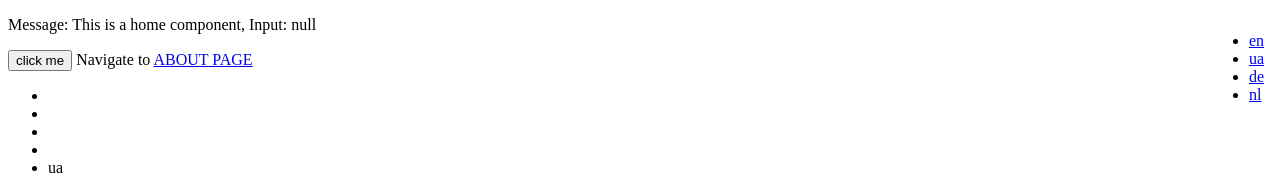
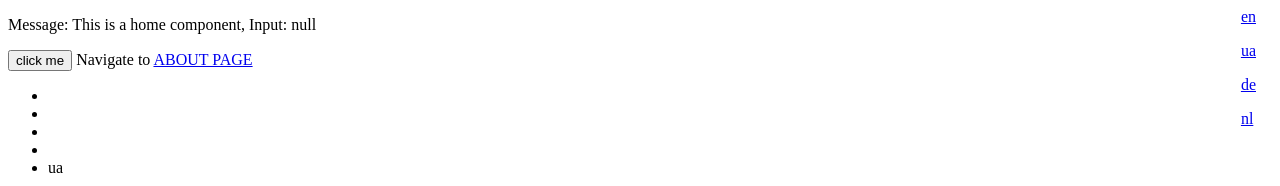
Before and after one commit to RouDePH/angular-haras-space, an Angular app: page /ua in a window 1280 px wide. Shown: the top 186 px of the page. Built offline with nearby package versions, Linux system fonts and the light colour scheme.

Commit message:
refactor

```diff
--- a/src/app/app.css
+++ b/src/app/app.css
@@ -0,0 +1,6 @@
+* {
+  margin: 0;
+  padding: 0;
+  box-sizing: border-box;
+  -webkit-box-sizing: border-box;
+}
--- a/src/app/locale-switch/locale-switch.css
+++ b/src/app/locale-switch/locale-switch.css
@@ -1,6 +1,20 @@
-div {
+ul {
   position: absolute;
   top: 0;
   right: 0;
   margin: 1rem;
+  list-style-type: none;
+  margin-block-start: 0px;
+  margin-block-end: 0px;
+  padding-inline-start: 0px;
 }
+
+li {
+  display: flex;
+
+}
+
+a {
+  padding: 0.5rem;
+
+}
--- a/src/app/locale-switch/locale-switch.html
+++ b/src/app/locale-switch/locale-switch.html
@@ -1,4 +1,3 @@
-<div>
 <ul>
   @for (locale of locales; track locale ){
   <li>
@@ -6,4 +5,3 @@
   </li>
   }
 </ul>
-</div>
--- a/src/app/pages/home/home-component.ts
+++ b/src/app/pages/home/home-component.ts
@@ -4,6 +4,7 @@ import { LocaleLink } from '../../../locale/locale.link';
 import { UserContext } from '../../user.context';
 import { PATH } from '../../app.paths';
 import { TranslatePipe } from '../../../locale/translate.pipe';
+import { JsonPipe } from '@angular/common';
 
 @Component({
   selector: 'app-home-component',
@@ -24,6 +25,6 @@ export class HomeComponent {
   constructor(public userCtx: UserContext) {}
 
   getMessage = computed<string>(
-    () => `Message: ${this.message}, Input: ${''} ${this.userCtx.user()}`
+    () => `Message: ${this.message}, Input: ${JSON.stringify(this.userCtx.user())}`
   );
 }
```
Lines whose indentation alone changed are shown as unchanged.
